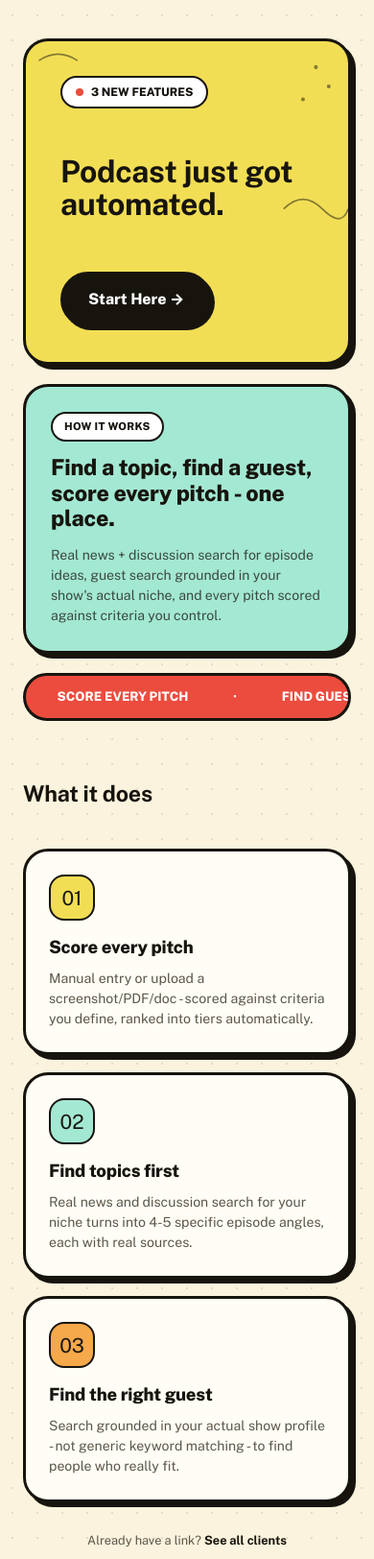
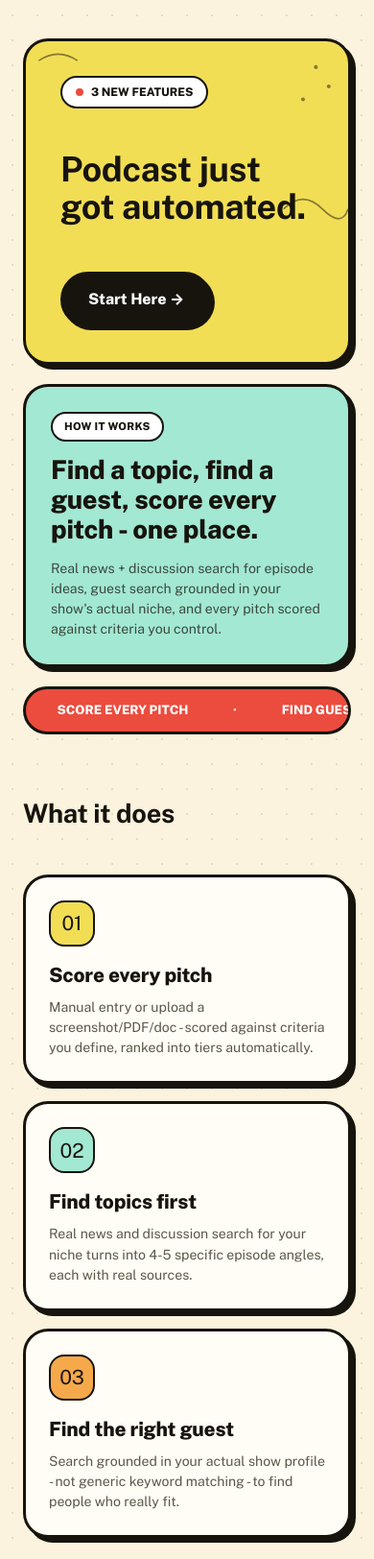
Before and after one commit to rafaym1/podcast-guest-scorer, a Flask app: page / in a window 390 px wide. Shown: the part 127-1751 px from the top of the page at 96% size. Run offline with Flask 3, Linux system fonts and the light colour scheme; some libraries are stand-ins or nearby versions; some web fonts are replaced.

Commit message:
Properly fix landing page flat type hierarchy (root cause, not patch)
Previous fix compared heading sizes against the small card-paragraph
text (0.88rem) as "body" and missed that the actual <body> element sits
at the browser default 16px (never explicitly set) - that's the real
body reference. At the mobile breakpoint, h3 had shrunk to 18.4px,
giving an 18.4/16 = 1.15x step against body - still flat, just a
different pairing than what I'd checked before.

Real fix: stopped shrinking h2/h3 for mobile entirely - both already
clear 1.25x over the true 16px body baseline with comfortable margin
at their desktop sizes (20.8px and 27.2px). Only h1 needs to shrink for
narrow screens, and only as far as keeping the h1->h2 step >=1.25x
(2.25rem, not 2rem - the old 2rem value undercut that step against a
fixed-size h2).

Verified computed styles at 1280px, 700px, and 375px: h1/h2, h2/h3, and
h3/body ratios are 1.30-1.38x at every width now, not just the one
breakpoint I happened to check last time.

```diff
--- a/webapp/static/style.css
+++ b/webapp/static/style.css
@@ -642,11 +642,11 @@ template { display: none; }
 
 @media (max-width: 780px) {
   .hero-grid { grid-template-columns: 1fr; }
-  .hero-headline { font-size: 2rem; max-width: 100%; }
+  /* h2/h3 stay at their desktop sizes (1.7rem/1.3rem) - both already clear 1.25x
+     over the 16px <body> baseline with margin. Only h1 needs to shrink for fit,
+     and not all the way to 2rem or it collapses the h1->h2 step below 1.25x. */
+  .hero-headline { font-size: 2.25rem; max-width: 100%; }
   .feature-grid { grid-template-columns: 1fr; }
-  /* h1 shrinks here but h2/h3 didn't, collapsing the step below 1.25x - rescale together */
-  .landing-main h2, .side-card h2 { font-size: 1.45rem; }
-  .feature-card h3 { font-size: 1.15rem; }
 }
 
 @media (max-width: 560px) {
```
